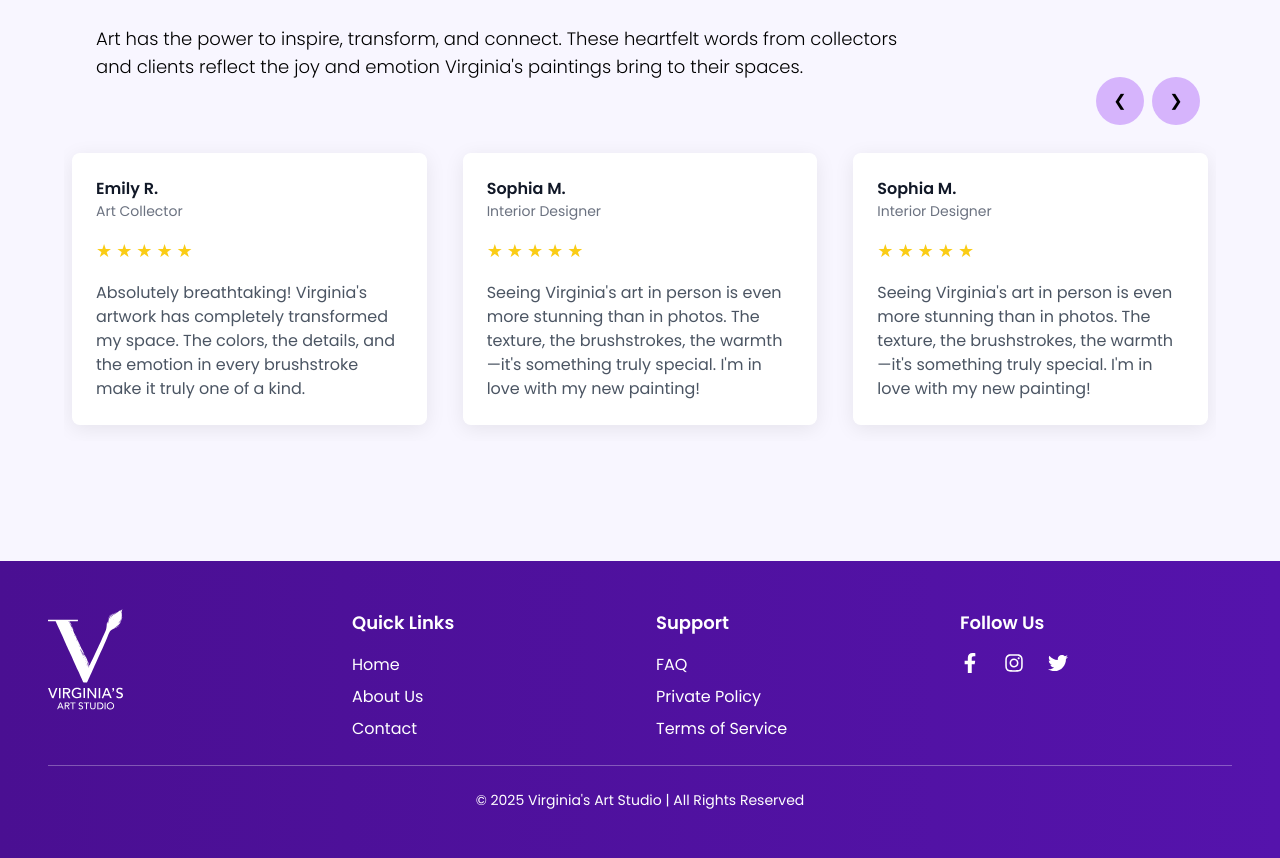
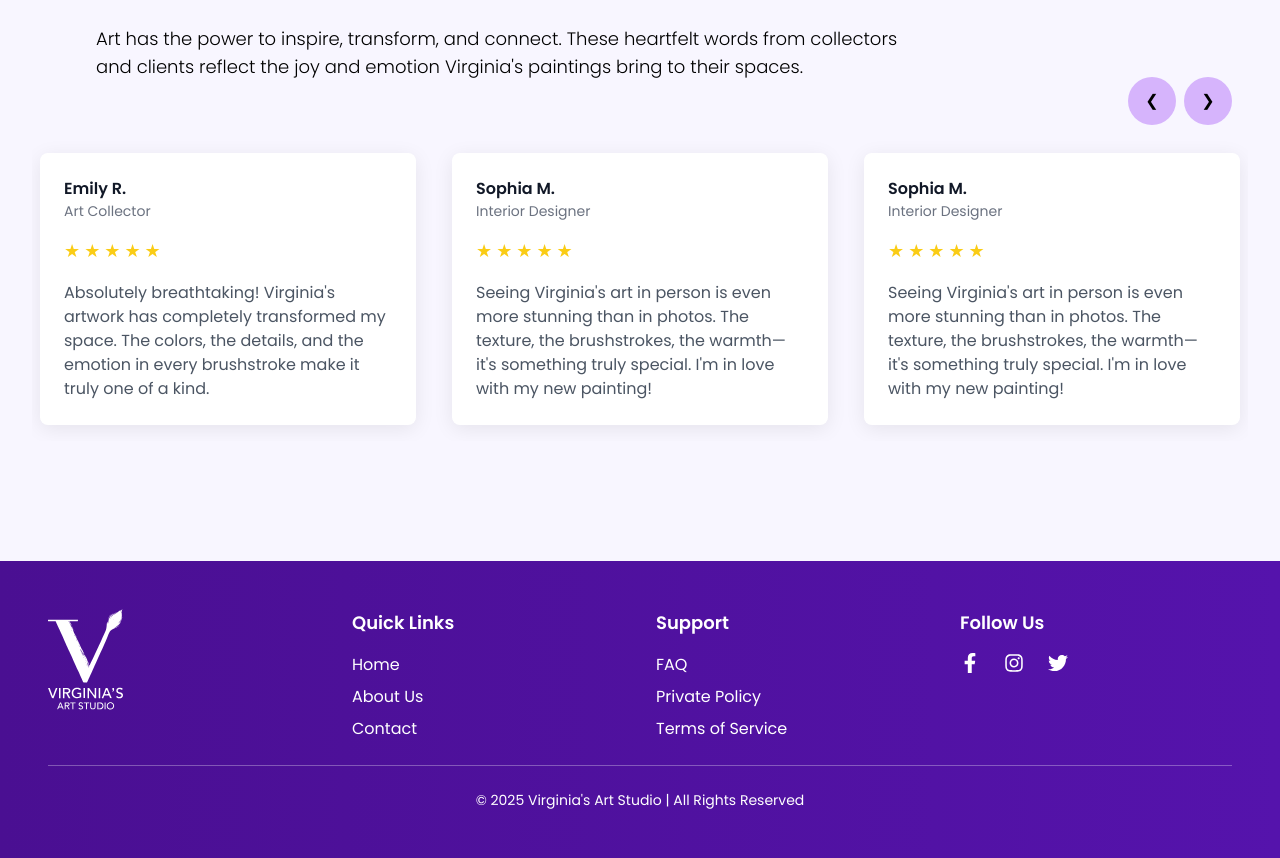
Before and after one commit to tom318267/ginnysart, a Next.js app: page /about in a window 1280 px wide. Shown: the part 2260-3118 px from the top of the page. Built offline with nearby package versions, Linux system fonts and the light colour scheme.

Commit message:
adjust testimonial section

```diff
--- a/src/components/TestimonialsSection.tsx
+++ b/src/components/TestimonialsSection.tsx
@@ -103,7 +103,7 @@ const TestimonialsSection = () => {
       </div>
 
       {/* Swiper Carousel */}
-      <div className="carousel-wrapper px-4 lg:px-8 container mx-auto">
+      <div className="carousel-wrapper px-4 lg:px-0 container mx-auto">
         <div className="relative">
           <div className="absolute right-4 top-[-60px] flex gap-2 z-10">
             <button className="prev-btn bg-[#D6B4FC] hover:bg-[#C49AFF] text-black p-2 rounded-full w-12 h-12 flex items-center justify-center transition-colors">
```
